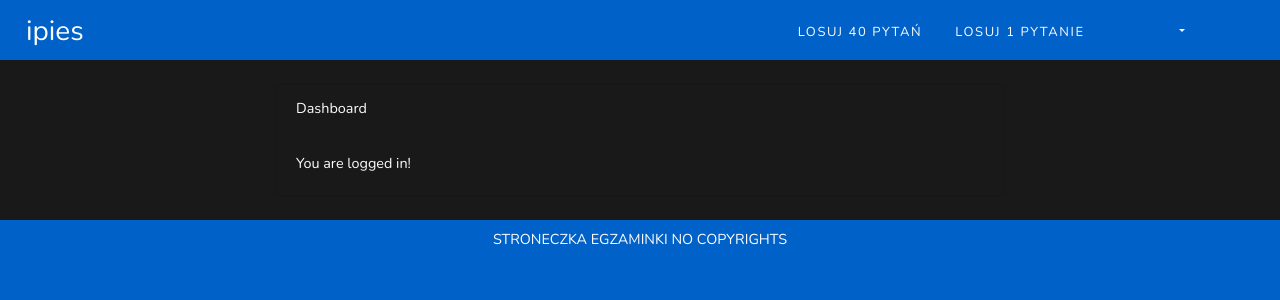
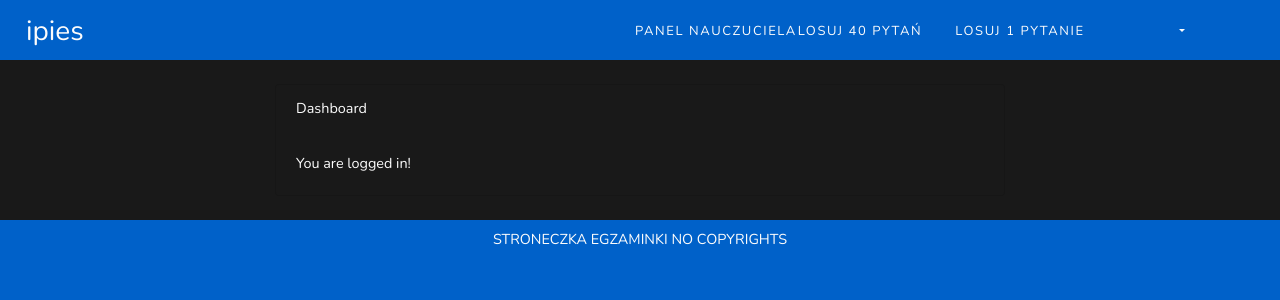
Before and after one commit to jkarpiu/jakas_strona_do_testow, a Laravel app: page /home in a window 1280 px wide. Shown: the top 300 px of the page. Run offline with Laravel 8, Linux system fonts and the light colour scheme; the visitor is signed in with stand-in values (Sample User, id 1); style sheets or scripts are compiled from the project's sources.

Commit message:
fajne przyciski

```diff
--- a/resources/views/layouts/app.blade.php
+++ b/resources/views/layouts/app.blade.php
@@ -32,12 +32,19 @@
         <div class="top-right links">
             <ul>
                 <span class="dropdown-display">
-                    <li><a href="">Losuj 40 pytań</a></li>
-                <li><a href="{{ route('losowanie1') }}">Losuj 1 pytanie</a></li>
+                    @if (Auth::user())
+                        @if (Auth::user()->role == 1)
+                            <li> <a class="dropdown-item" href="">Panel ucznia</a> </li>
+                        @else
+                            <li> <a class="dropdown-item" href="">Panel nauczuciela</a> </li>
+                        @endif
+                    @endif
+                    <li><a class="dropdown-item" href="">Losuj 40 pytań</a></li>
+                    <li><a class="dropdown-item" href="{{ route('losowanie1') }}">Losuj 1 pytanie</a></li>
                     @guest
-                        <li><a class="nav-link" href="{{ route('login') }}">Zaloguj się</a></li>
+                        <li><a class="dropdown-item" href="{{ route('login') }}">Zaloguj się</a></li>
                         @if (Route::has('register'))
-                            <li><a class="nav-link" href="{{ route('register') }}">Zarejestruj się</a></li>
+                            <li><a class="dropdown-item" href="{{ route('register') }}">Zarejestruj się</a></li>
                         @endif
                     @else
 
@@ -47,7 +54,7 @@
                             </a>
 
                             <ul><a class="dropdown-item" href="{{ route('logout') }}" onclick="event.preventDefault();
-                                                            document.getElementById('logout-form').submit();">
+                                                                    document.getElementById('logout-form').submit();">
                                     Wyloguj się
                                     <ul>
                                 </a>
```
